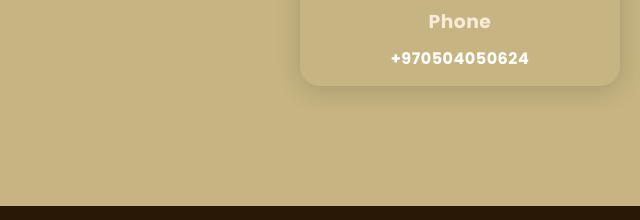
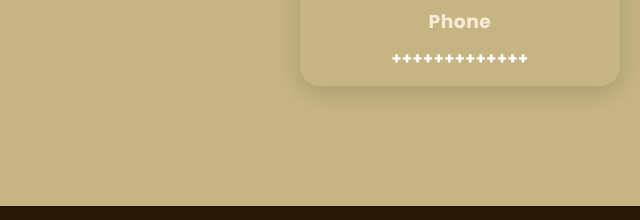
Before and after one commit to JOUDTH/JOUDTH.github.io, a plain HTML site: page index.html in a window 1280 px wide. Shown: the part 2124-2344 px from the top of the page, 0-640 px from the left. Drawn offline with Linux system fonts and the light colour scheme; a web font is replaced by a local one.

Commit message:
Update index.html

```diff
--- a/index.html
+++ b/index.html
@@ -78,7 +78,7 @@
                 <div class="icon"> <i class="fas fa-phone"></i></div>
                 <div class="kk">
                     <h3>Phone</h3>
-                    <p>+970504050624</p>
+                    <p>+++++++++++++</p>
                 </div>
 
             </div>
```
